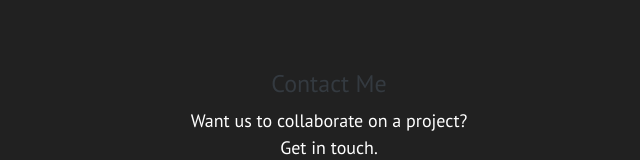
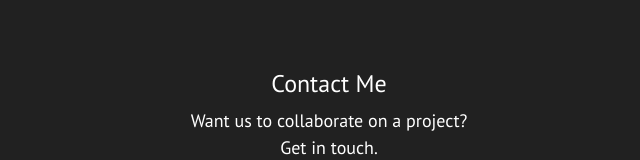
Before and after one commit to morelmiles/portfolio, a React (Create React App) app: page / in a window 1280 px wide. Shown: the part 2033-2193 px from the top of the page, without its empty margins (311-951 px from the left). Built offline with nearby package versions, Linux system fonts and the light colour scheme.

Commit message:
fix: format, update heading styles

```diff
--- a/src/components/contactForm/Contact.js
+++ b/src/components/contactForm/Contact.js
@@ -1,14 +1,9 @@
-import React from 'react';
+import React from 'react'
 
 function Contact() {
   return (
     <>
-            <h4
-                className=" text-center mt-5
-       heading text-dark"
-            >
-                Contact Me
-            </h4>
+      <h4 className=" text-center mt-5 heading ">Contact Me</h4>
 
       <p className="text-center contact__para">
         Want us to collaborate on a project? <br />
@@ -18,12 +13,10 @@ function Contact() {
         WhatsApp me on {'  '}
         <a href="tel:+256 704 916 696">+256 704 916 696</a> <br />
         Or email me on{' '}
-                <a href="mailto:morelmiles@gmail.com">
-                    morelmiles[at]gmail[dot]com
-                </a>
+        <a href="mailto:morelmiles@gmail.com">morelmiles[at]gmail[dot]com</a>
       </p>
     </>
-    );
+  )
 }
 
-export default Contact;
+export default Contact
```
Lines whose indentation alone changed are shown as unchanged.
